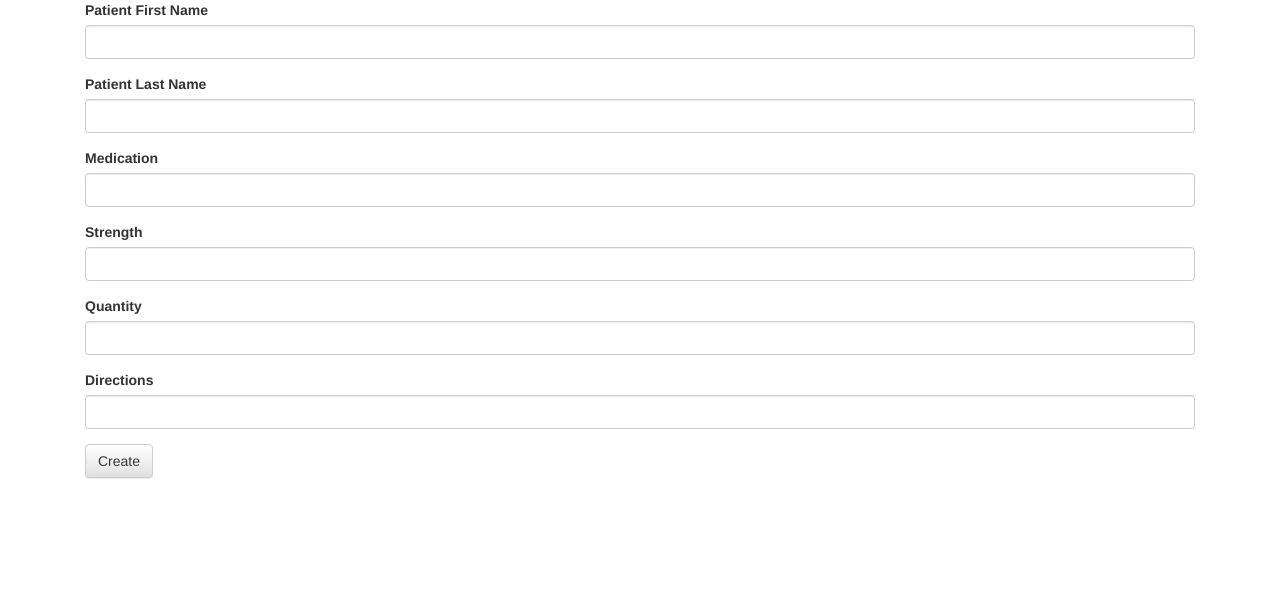
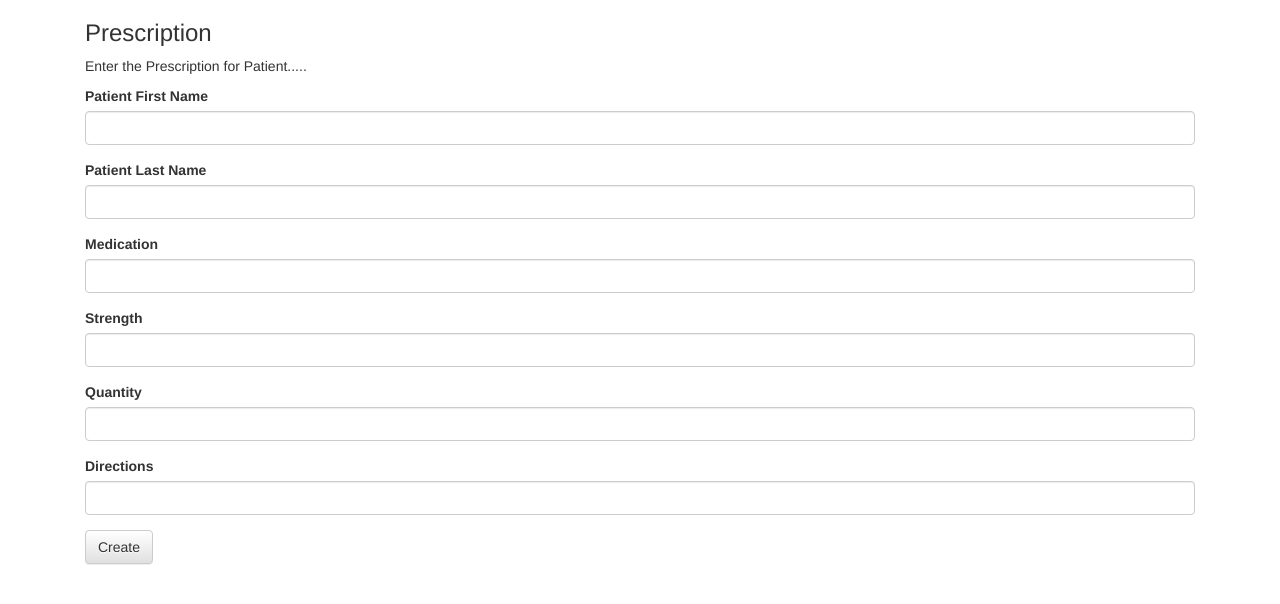
Before and after one commit to Jordan-johnson-OSU/Telemed_flaskProject, a Flask app: template templates/prescriptionForm.html in a window 1280 px wide. Shown: the top 604 px of the page. Run offline with Flask 2, Linux system fonts and the light colour scheme; the template is opened without the code that fills it: values that come from a table or form of the project are taken from there, others are empty; some libraries are stand-ins or nearby versions.

Commit message:
prescriptionSearch
Added functionality for search, not bringing back results

```diff
--- a/app.py
+++ b/app.py
@@ -46,7 +46,8 @@ nav.register_element('frontend_top', Navbar(
         Link('Make Payment', '/home'), ),
     Subgroup(
         'Prescriptions',
-        Link('My Prescriptions', '/prescriptionList'),
+        Link('My Prescriptions', '/prescriptionList/search'),
+        Link('List Prescriptions', '/prescriptionList'),
         Link('Pending Prescription', '/home'),
         Link('New Prescription', '/newPrescription'), ),
 ))
@@ -252,6 +253,49 @@ def list_prescriptions():
     return render_template('prescriptionList.html', prescriptions=prescriptions)
 
 
+@app.route('/prescriptionList/search', methods=['GET'])
+def search_prescriptions():
+    form = SearchPrescriptionForm()
+
+    return render_template('prescriptionSearch.html', form=form)
+
+
+@app.route('/prescriptionList/search', methods=['POST'])
+def prescriptions_search_list():
+    search = SearchPrescriptionForm()
+
+    if search.search.data:
+        if search.validate_on_submit():
+            first = search.patientFirst.data
+            last = search.patientLast.data
+
+            # diagnosis = Diagnosis.query.order_by(Diagnosis.disease)
+            # patients = Patient.query.order_by(Patient.first_name)
+            # allergies = Allergy.query.order_by(Allergy.allergyMedication)
+
+            # diagnosis = db.session.query(Diagnosis)
+            patients = db.session.query(Prescription)
+            # allergies = db.session.query(Allergy)
+
+            if first:
+                print('First ', first)
+                # diagnosis = diagnosis.filter(Allergy.patientFirstName == first)
+                patients = patients.filter(Prescription.patientFirst == first)
+                # allergies = allergies.filter(Allergy.patientFirstName == first)
+
+            if last:
+                print('Last ', last)
+                # diagnosis = diagnosis.filter(Diagnosis. == last)
+                patients = patients.filter(Prescription.patientLast == last)
+                # allergies = allergies.filter(Allergy.patientLastName == last)
+
+            return render_template('prescriptionList.html',
+                                   patients=patients.all())
+
+    return render_template('prescriptionSearch.html', form=search)
+
+
+
 @app.route('/medicalRecord/<record>')
 def show_medical_record(record):
     print('Medical Record  %s' % record)
--- a/forms.py
+++ b/forms.py
@@ -92,3 +92,9 @@ class MedicalRecordForm(FlaskForm):
     patientFirstName = StringField(u'Patient First name')
     patientLastName = StringField(u'Patient Last name')
     search = SubmitField(u'Search')
+
+
+class SearchPrescriptionForm(FlaskForm):
+    patientFirst = StringField(u'Patient First name')
+    patientLast = StringField(u'Patient Last name')
+    search = SubmitField(u'Search')
--- a/templates/prescriptionForm.html
+++ b/templates/prescriptionForm.html
@@ -5,7 +5,15 @@
 {% block content %}
    <div class="container">
        <div class="col-md-12">
-            {{wtf.quick_form(form)}}
+           <div id="prescription" class="tab-pane fade in active">
+               <h3>Prescription</h3>
+               <p>Enter the Prescription for Patient.....</p>
+               {{wtf.quick_form(form)}}
+           </div>
+       </div>
+    {##
+        {{wtf.quick_form(form)}}
+    #}
        </div>
    </div>
 {%- endblock %}
```
Also changed, not shown: templates/prescriptionSearch.html (added, +11 -0 lines), data/telemedicine.db.
